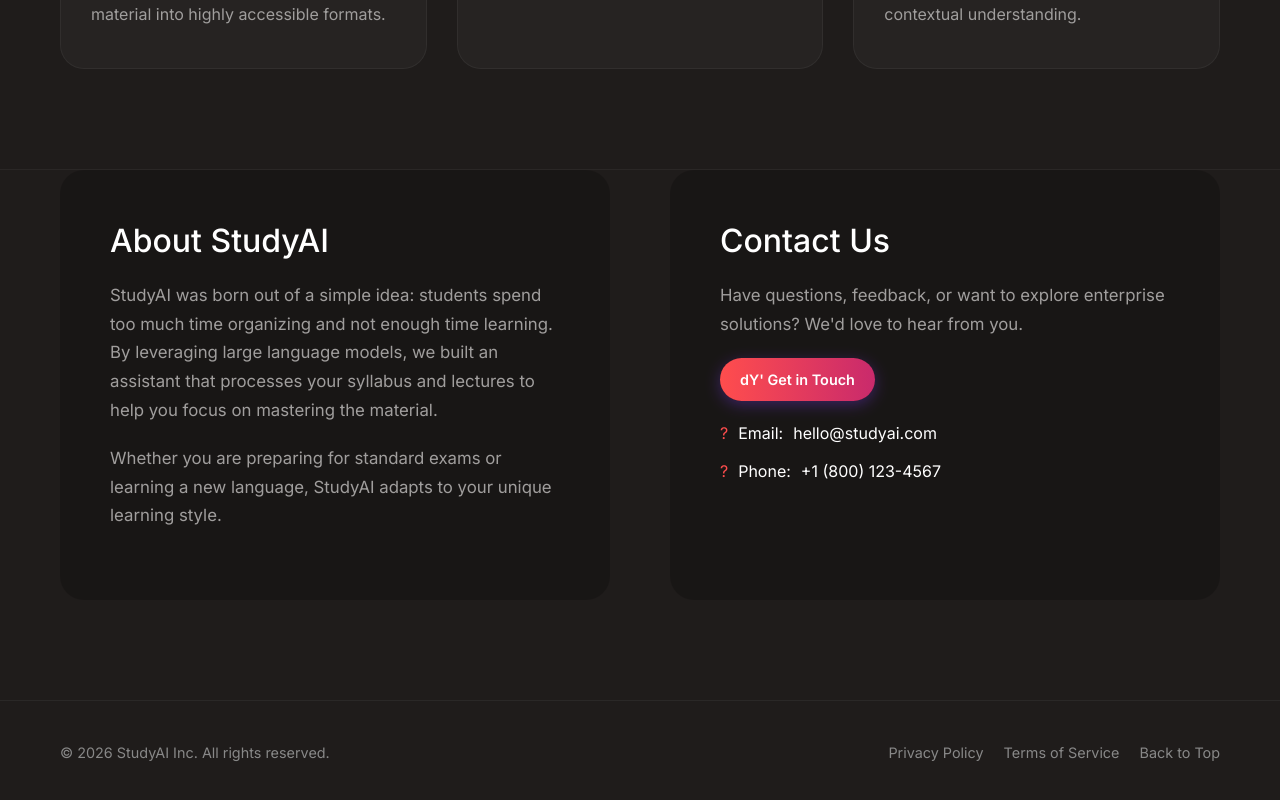
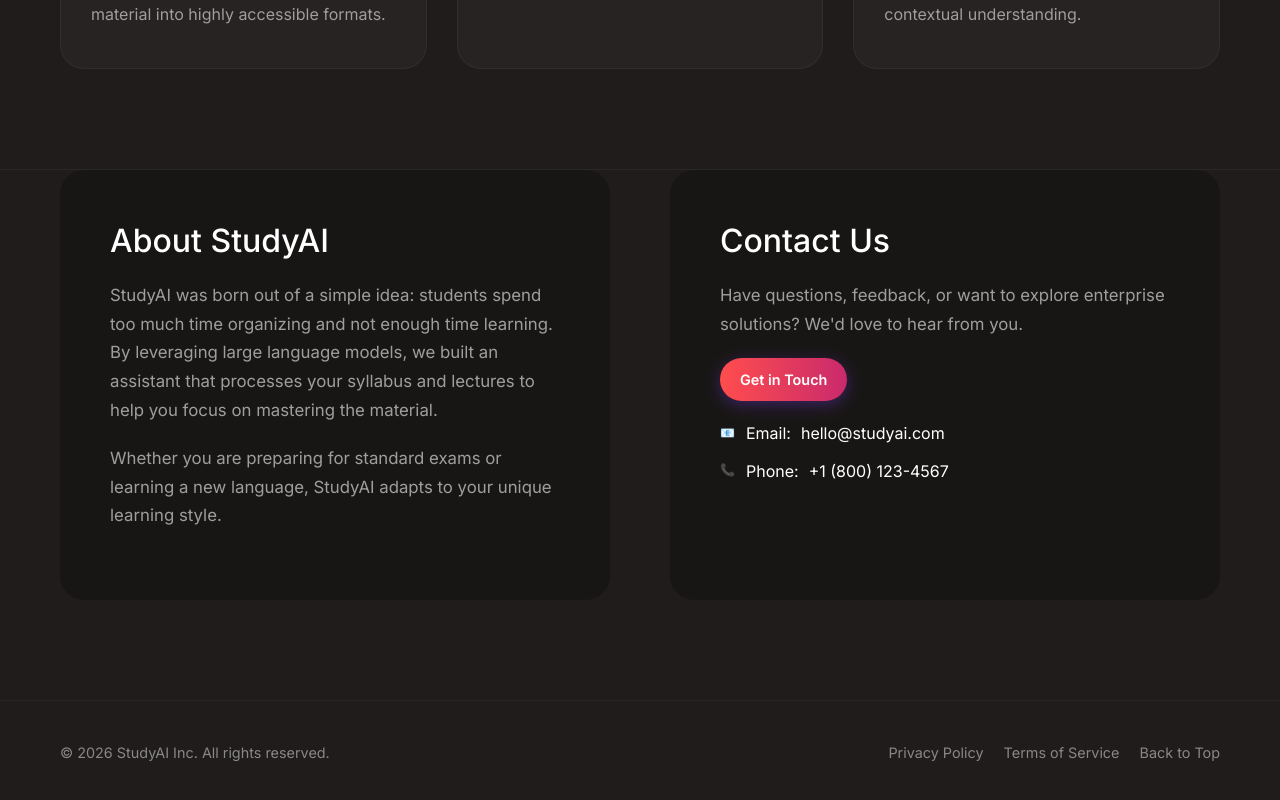
Before and after one commit to ShubhamPandey57/ai-assistant-frontend, a React (Vite) app: page / in a window 1280 px wide. Shown: the part 1399-2199 px from the top of the page. Built offline with nearby package versions, Linux system fonts and the light colour scheme.

Commit message:
fixed the home page contact css

```diff
--- a/src/pages/HomePage.jsx
+++ b/src/pages/HomePage.jsx
@@ -109,12 +109,12 @@ const HomePage = () => {
             <p>Have questions, feedback, or want to explore enterprise solutions? We'd love to hear from you.</p>
             <div style={{ marginBottom: '20px' }}>
               <Link to="/contact" className="btn btn-primary">
-                dY' Get in Touch
+                Get in Touch
               </Link>
             </div>
             <ul className="contact-info">
-              <li><span>?</span> Email: <a href="mailto:hello@studyai.com" style={{ color: 'inherit' }}>hello@studyai.com</a></li>
-              <li><span>?</span> Phone: <a href="tel:+18001234567" style={{ color: 'inherit' }}>+1 (800) 123-4567</a></li>
+              <li><span className="method-label">📧</span> Email: <a href="mailto:hello@studyai.com" style={{ color: 'inherit' }}>hello@studyai.com</a></li>
+              <li><span className="method-label">📞</span> Phone: <a href="tel:+18001234567" style={{ color: 'inherit' }}>+1 (800) 123-4567</a></li>
             </ul>
           </div>
         </div>
```
